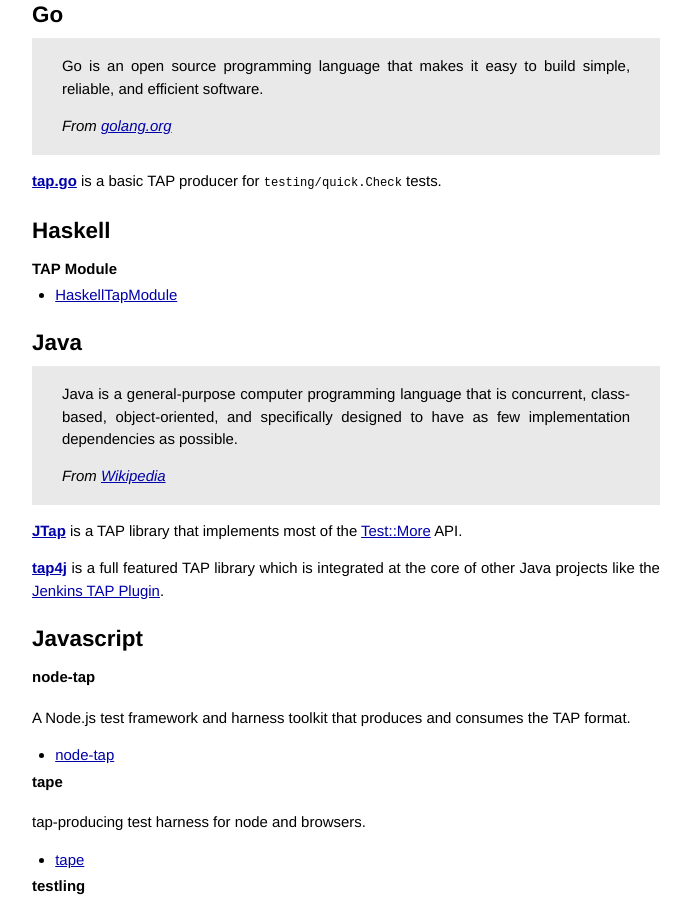
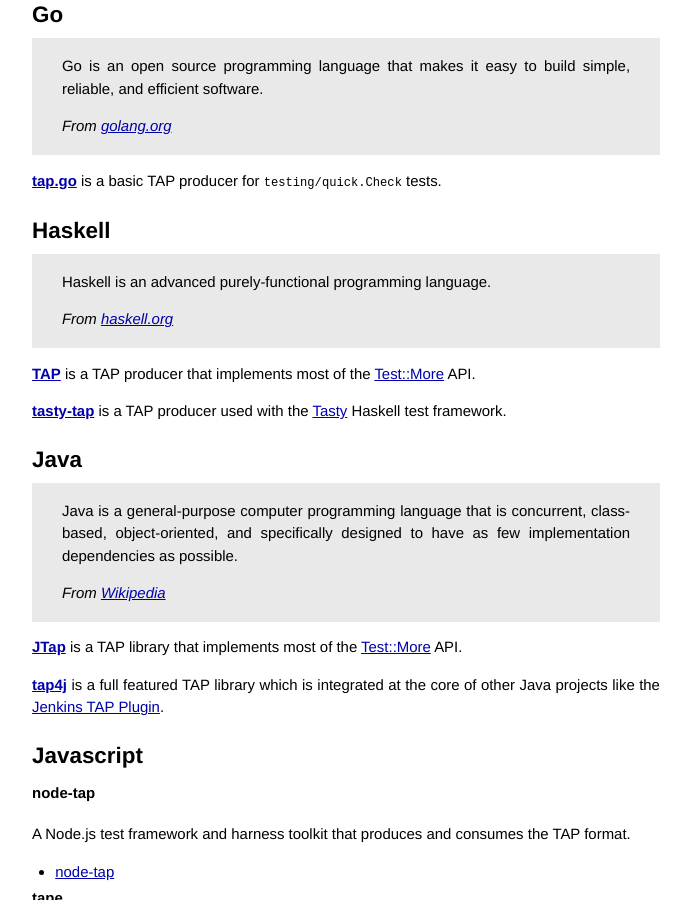
Before and after one commit to TestAnything/testanything.github.io, a Jekyll site: the page built from producers.md, in a window 1280 px wide and 900 px high, scrolled down 2598 px. Shown: the whole window, without its empty margins (294-985 px from the left). Built offline with Jekyll 4.4.1, drawn with Linux system fonts in a browser that asks for light colours; Markdown is read by kramdown in place of the engine named in the settings.

Commit message:
Update the Haskell producers section.

```diff
--- a/producers.md
+++ b/producers.md
@@ -176,8 +176,17 @@
 <a id="haskell"></a>
 ## Haskell
 
-### TAP Module
--    [HaskellTapModule](http://testanything.org/wiki/index.php/HaskellTapModule)
+> Haskell is an advanced purely-functional programming language.
+>
+> *From [haskell.org](https://www.haskell.org/)*
+
+**[TAP](https://github.com/epsilonhalbe/TAP)** is a TAP producer
+that implements most of the
+[Test::More](http://perldoc.perl.org/Test/More.html) API.
+
+**[tasty-tap](https://github.com/michaelxavier/tasty-tap)** is a TAP producer
+used with the [Tasty](http://documentup.com/feuerbach/tasty) Haskell
+test framework.
 
 <a id="java"></a>
 ## Java
```
